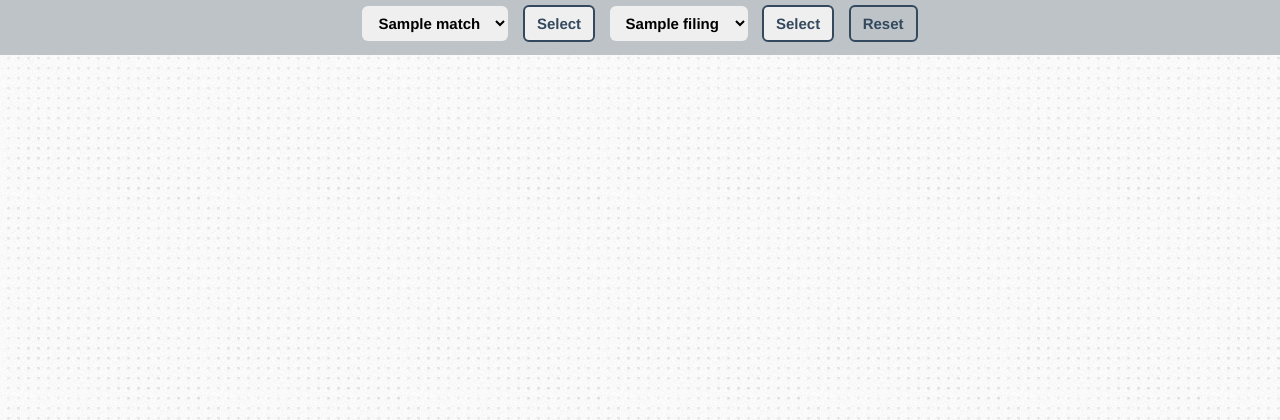
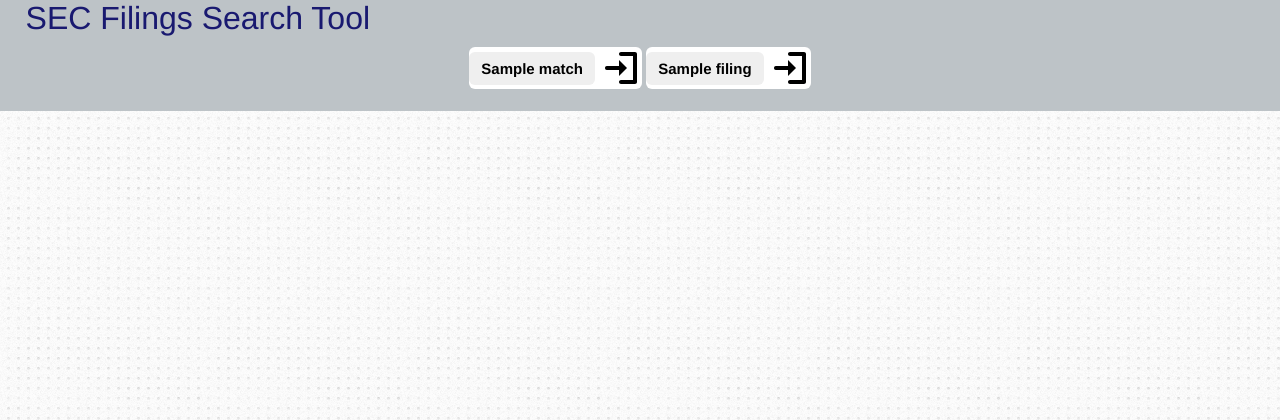
Before and after one commit to dmarkell/OpenSEC, a Python web app: template templates/search.html in a window 1280 px wide. Shown: the top 420 px of the page. Run offline with Jinja, Linux system fonts and the light colour scheme; the template is opened without the code that fills it: most values are stand-ins (such as "Sample title", 1, 10 or a date in 2020); some web fonts are replaced.

Commit message:
Added sprites for submit button (seems to be running unstably?)

```diff
--- a/static/edgar13f.css
+++ b/static/edgar13f.css
@@ -22,14 +22,21 @@
 
 header {
     background-color: #bdc3c7;
+    color: midnightblue;
     width:100%;
     margin:0;
-    font-size:2em;
-    font-weight:bold;
+    padding-left: 2%; /* 20px */
+}
+
+header, .menu {
+    background-color: #bdc3c7;
+}
+
+header {
+    font-size: 2em;
 }
 
 .menu{
-    background-color: #bdc3c7;
     text-align: center;
 }
 
@@ -39,7 +46,6 @@
     margin: auto;
     text-align: center;
     font-family: inherit;
-    display: inline-block;
 }
 
 
@@ -57,29 +63,55 @@
     display: block;
 }
 
-input, select, #reset {
+
+input, .reset {
+    border: 0;
+    font-weight: bold;
+    font-size: 15px;
+}
+
+select {
     padding: 8px 12px;
-    margin: 5px;
     border: 0;
     font-weight: bold;
     border-radius: 6px;
     font-size: 15px;
+    -webkit-appearance: none;
 }
 
-input[type="submit"],
-#reset {
-    /*padding: 5px 10px;*/
-    color: #34495E;
-    border: 2px solid #34495E;
+.input-wrapper {
+    margin: 10px auto;
+    border-radius: 6px;
+    background-color: white;
+    display: inline-block;
+    overflow: hidden;
 }
 
+input[type=search] {
+    padding: 5px;
+}
 
-input[type="submit"]:hover,
-#reset:hover {
-    color: #34495E;
-    border: 2px solid #2ECC71;
-    background-color:white;
-    text-decoration: none;
+input[type=submit] {
+    text-indent: -9999px;
+    padding: 0;
+    width: 32px;
+    height: 32px;
+    margin: 5px;
+    display: inline-block;
+    background: transparent url(sprites.svg) no-repeat;
+}
+
+input[type=submit].search {
+    background-position: 0 0;
+}
+
+input[type=submit].select {
+    background-position: -48px 0;
+}
+
+input[type=submit].search:hover,
+input[type=submit].select:hover,
+.reset:hover {
     cursor:pointer;
 }
 
--- a/templates/base.html
+++ b/templates/base.html
@@ -30,6 +30,9 @@
 
 <body>
 
+<header>
+    SEC Filings Search Tool
+</header>
 {% block content %}
 {% endblock %}
 
--- a/templates/search.html
+++ b/templates/search.html
@@ -10,20 +10,19 @@
             <form id="inst-holders" autocomplete="off" method="post">
                 <input type="hidden" name="manager_full" value="{{manager_full}}">
                 {% if not (filings or mgr_matches) %}
-                    <input type="text" id="manager" name="manager"
+                    <div class="input-wrapper">
+                        <input type="search" id="manager" name="manager"
                         value="{{manager}}" placeholder="Manager Name...">
-                    <input type="submit" value="Search">
-
+                        <input type="submit" class="search" value="Search">
+                    </div>
                     {% if error %}
                     <div class="message error">{{error}}</div>
                     {% endif %}
-
                 {% endif %}
-
-
 
                 {% if mgr_matches %}
 
+                <div class="input-wrapper">
                     <select id="managerselect" name="mgrurl">
                         {% for match in mgr_matches %}
                         <option value={{match[0]}}>
@@ -31,11 +30,12 @@
                         </option>
                         {% endfor %}
                     </select>
-                <input type="submit" value="Select">
+                    <input type="submit" class="select" value="Select">
+                </div>
                 {% endif %}
 
                 {% if filings %}
-
+                <div class="input-wrapper">
                     <select id="dateselect" name="filing_slug">
                         {% for filing in filings %}
                         <option value={{filing[0]}}>
@@ -43,13 +43,13 @@
                         </option>
                         {% endfor %}
                     </select>
-                <input type="submit" value="Select">
+                    <input type="submit" class="select" value="Select">
+                </div>
                 {% endif %}
 
             </form>
 
             {% if filings or mgr_matches %}
-            <a id="reset" href="/">Reset</a>
             <div class="message">
                 {{message}}
             </div>
```
Also changed, not shown: static/sprites.svg (added). Lines whose indentation alone changed are shown as unchanged.
